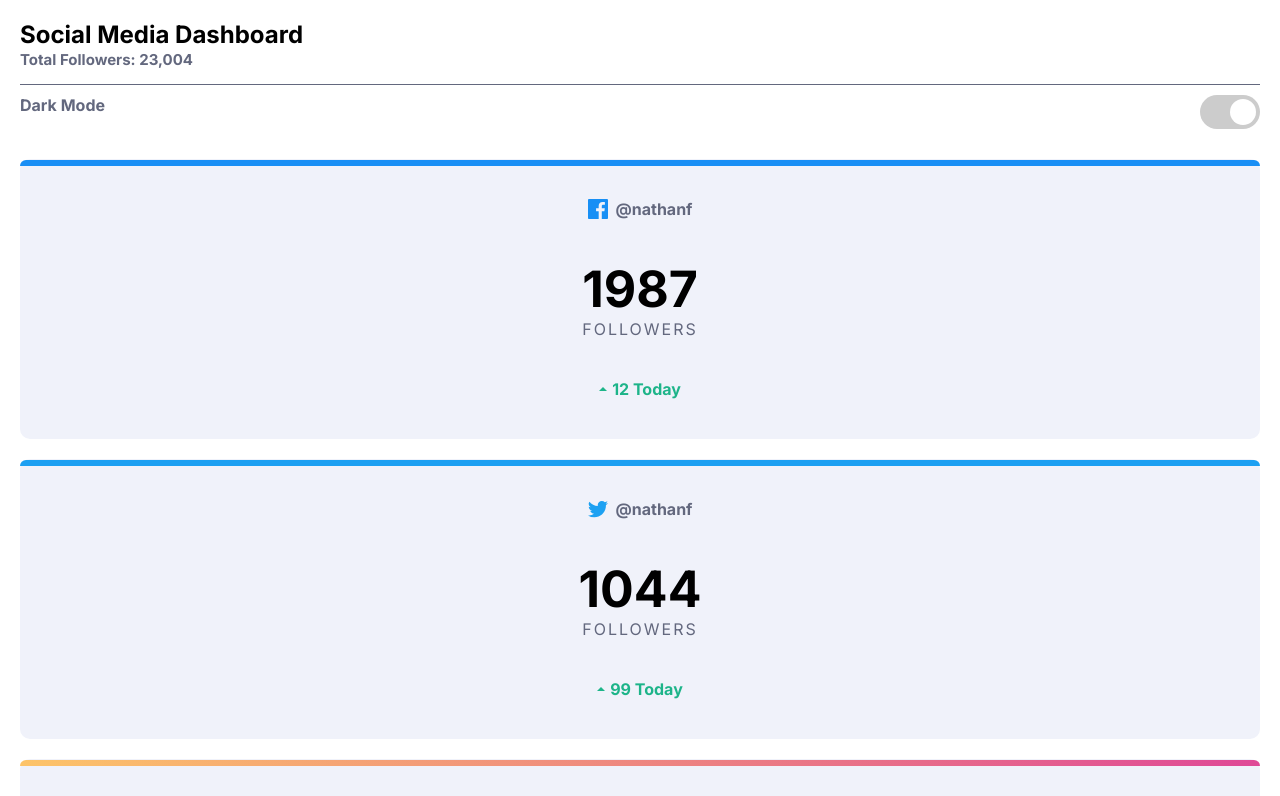
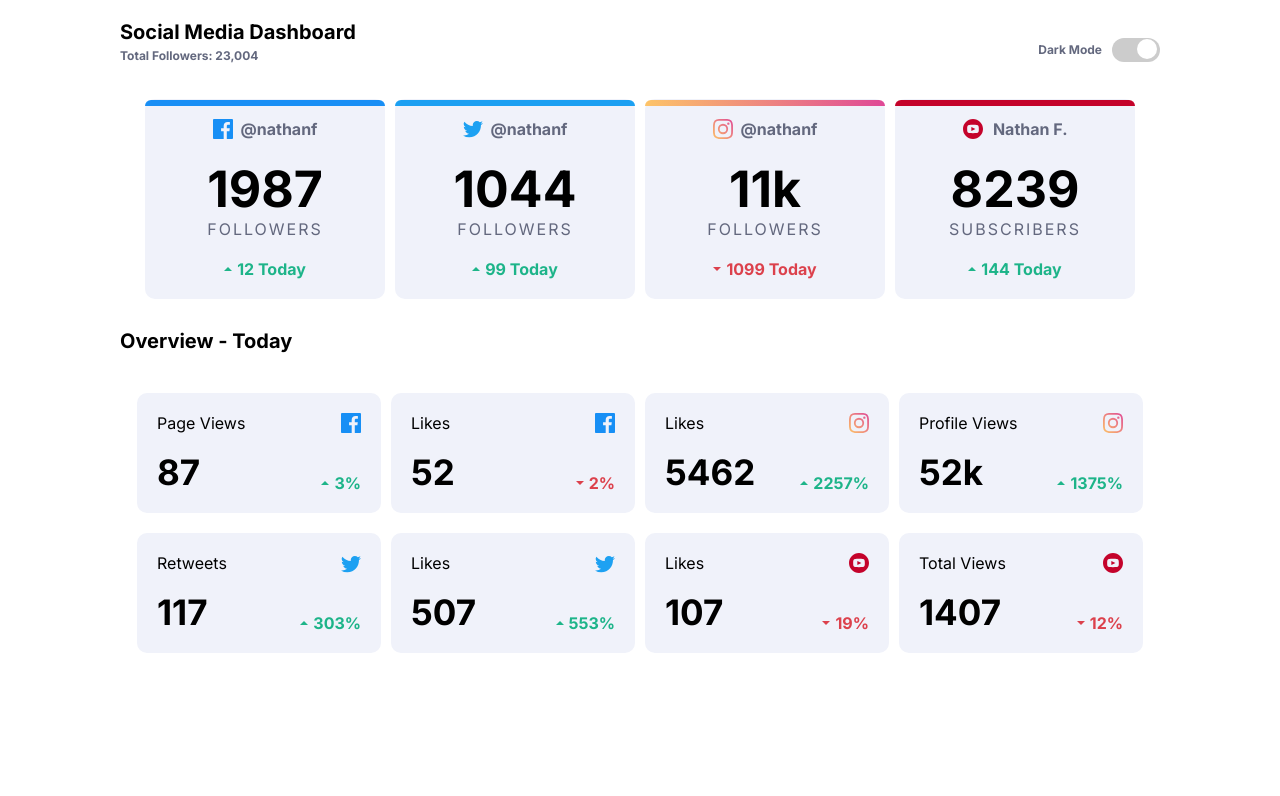
Before and after one commit to gleisonkz/vanilla-mini-projects, a plain HTML site: page social-media-dashboard-switcher/index.html in a window 1280 px wide. Shown: the top 796 px of the page. Drawn offline with Linux system fonts and the light colour scheme.

Commit message:
style: desktop styles.

```diff
--- a/social-media-dashboard-switcher/index.css
+++ b/social-media-dashboard-switcher/index.css
@@ -22,6 +22,27 @@
   box-sizing: border-box;
 }
 
+body,
+html {
+  background-color: var(--background-color);
+}
+
+body,
+html,
+.container {
+  transition: background-color 0.2s;
+}
+
+body {
+  height: 100%;
+  width: 100%;
+  font-family: "Inter", sans-serif;
+}
+
+/* ========================================================================== /
+/ GROUP-STYLES  /
+/ ========================================================================== */
+
 .info__sub-title,
 .header__text,
 .body__text,
@@ -30,11 +51,20 @@
   color: var(--color-text);
 }
 
-body {
-  height: 100%;
-  width: 100%;
-  font-family: "Inter", sans-serif;
+.info__sub-title,
+.toggle__text,
+.header__text,
+.body__title,
+.footer__text,
+.overview__title,
+.bottom__quantity,
+.percentage__text {
+  font-weight: bold;
 }
+
+/* ========================================================================== /
+/ END-GROUP-STYLES /
+/ ========================================================================== */
 
 .container {
   height: 100%;
@@ -75,7 +105,6 @@ body {
 
 .info__sub-title {
   font-size: 15px;
-  font-weight: bold;
 }
 
 .top-bar__toggle {
@@ -83,10 +112,6 @@ body {
   justify-content: space-between;
 
   margin: 10px 0;
-}
-
-.toggle__text {
-  font-weight: bold;
 }
 
 .toggle__container {
@@ -146,6 +171,7 @@ body {
 .social-media__content {
   display: flex;
   flex-direction: column;
+  align-items: center;
 }
 
 /* ========================================================================== /
@@ -160,14 +186,15 @@ body {
   position: relative;
 
   width: 100%;
-  height: 280px;
+  height: 200px;
   background-color: var(--color-card-bg);
   border-radius: 10px;
   margin-top: 20px;
+  max-width: 350px;
 }
 
 .card::before {
-  content: '';
+  content: "";
   position: absolute;
   width: 100%;
   height: 6px;
@@ -186,11 +213,10 @@ body {
   background-color: hsl(203, 89%, 53%);
 }
 
-.card--instagram.card::before{
-  background: linear-gradient(to right, hsl(37, 97%, 70%) , hsl(329, 70%, 58%));
-
+.card--instagram.card::before {
+  background: linear-gradient(to right, hsl(37, 97%, 70%), hsl(329, 70%, 58%));
 }
-.card--youtube.card::before{
+.card--youtube.card::before {
   background-color: hsl(348, 97%, 39%);
 }
 
@@ -207,17 +233,12 @@ body {
   justify-content: space-between;
 }
 
-.header__text {
-  font-weight: bold;
-}
-
 .card__body {
   flex-direction: column;
 }
 
 .body__title {
   font-size: 50px;
-  font-weight: bold;
   color: var(--color-title);
 }
 
@@ -228,10 +249,6 @@ body {
 
 .footer__image {
   margin-right: 5px;
-}
-
-.footer__text {
-  font-weight: bold;
 }
 
 .footer__text--red {
@@ -262,7 +279,6 @@ body {
 }
 
 .overview__title {
-  font-weight: bold;
   font-size: 30px;
   color: var(--color-title);
 }
@@ -271,6 +287,7 @@ body {
   margin-top: 20px;
   display: flex;
   flex-direction: column;
+  align-items: center;
 }
 
 .overview__card-status {
@@ -282,6 +299,8 @@ body {
   justify-content: space-between;
   flex-direction: column;
   padding: 20px;
+  max-width: 350px;
+  width: 100%;
 }
 
 .card-status__top,
@@ -294,10 +313,6 @@ body {
 
 .top__title {
   color: var(--color-title);
-}
-
-.card-status__bottom > * {
-  font-weight: bold;
 }
 
 .bottom__quantity {
@@ -318,3 +333,164 @@ body {
 /* ========================================================================== /
 / END-CONTAINER OVERVIEW/
 / ========================================================================== */
+
+/* ========================================================================== /
+/ TABLET/
+/ ========================================================================== */
+
+@media screen and (min-width: 730px) and (max-width: 999px) {
+  .container {
+    padding: 20px 60px;
+  }
+
+  .card,
+  .overview__card-status {
+    max-width: 293px;
+  }
+
+  .overview__card-status {
+    min-width: 250px;
+  }
+
+  .overview__card-status + .overview__card-status {
+    margin-left: 0;
+  }
+
+  .social-media__content,
+  .overview__content {
+    flex-flow: row wrap;
+    justify-content: space-between;
+  }
+
+  .social-media__top-bar {
+    flex-direction: row;
+    justify-content: space-between;
+  }
+
+  .info__title,
+  .overview__title {
+    font-size: 20px;
+  }
+
+  .top-bar__info {
+    border: 0;
+  }
+
+  .info__sub-title,
+  .toggle__text {
+    font-size: 12px;
+  }
+
+  .toggle__text {
+    margin-right: 10px;
+  }
+
+  .top-bar__toggle {
+    margin: 0;
+    align-items: center;
+  }
+
+  .toggle__container {
+    height: 24px;
+    width: 48px;
+  }
+
+  .toggle__switch:before {
+    height: 20px;
+    width: 20px;
+    right: 3px;
+    bottom: 3px;
+  }
+
+  .toggle__input:checked + .toggle__switch::before {
+    transform: translateX(-22px);
+  }
+}
+
+/* ========================================================================== /
+/ END-TABLET /
+/ ========================================================================== */
+
+/* ========================================================================== /
+/ DESKTOP /
+/ ========================================================================== */
+
+@media screen and (min-width: 1000px) {
+  body {
+    display: flex;
+    justify-content: center;
+    align-items: center;
+  }
+
+  .container {
+    padding: 20px 80px;
+    max-width: 1200px;
+  }
+
+  .card {
+    max-width: 240px;
+  }
+
+  .overview__card-status {
+    max-width: 244px;
+  }
+
+  .overview__card-status + .overview__card-status {
+    margin-left: 0;
+  }
+
+  .social-media__content,
+  .overview__content {
+    flex-flow: row wrap;
+    justify-content: center;
+    column-gap: 10px;
+  }
+
+  .social-media__top-bar {
+    flex-direction: row;
+    justify-content: space-between;
+  }
+
+  .info__title,
+  .overview__title {
+    font-size: 20px;
+  }
+
+  .top-bar__info {
+    border: 0;
+  }
+
+  .info__sub-title,
+  .toggle__text {
+    font-size: 12px;
+  }
+
+  .toggle__text {
+    margin-right: 10px;
+  }
+
+  .top-bar__toggle {
+    margin: 0;
+    align-items: center;
+  }
+
+  .toggle__container {
+    height: 24px;
+    width: 48px;
+  }
+
+  .toggle__switch:before {
+    height: 20px;
+    width: 20px;
+    right: 3px;
+    bottom: 3px;
+  }
+
+  .toggle__input:checked + .toggle__switch::before {
+    transform: translateX(-22px);
+  }
+}
+
+/* ========================================================================== /
+/ END-DESKTOP /
+/ ========================================================================== */
```
